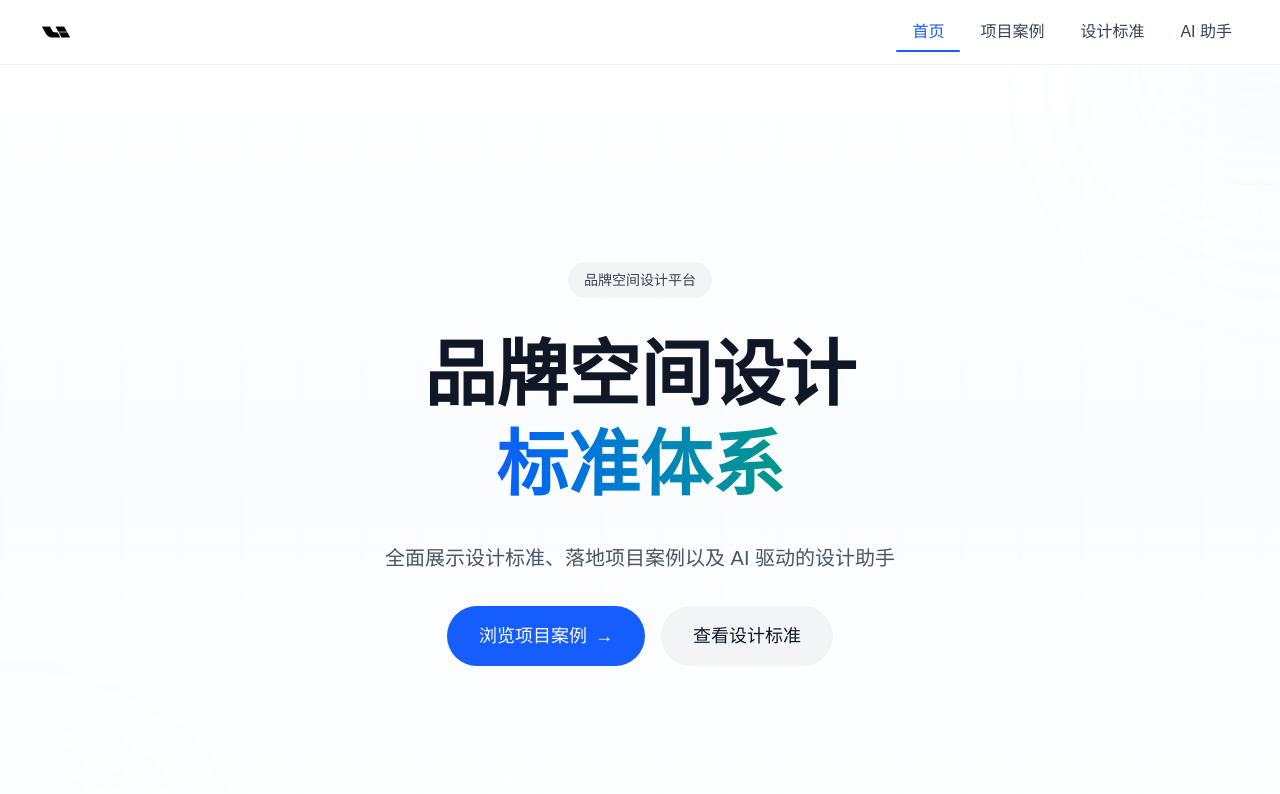
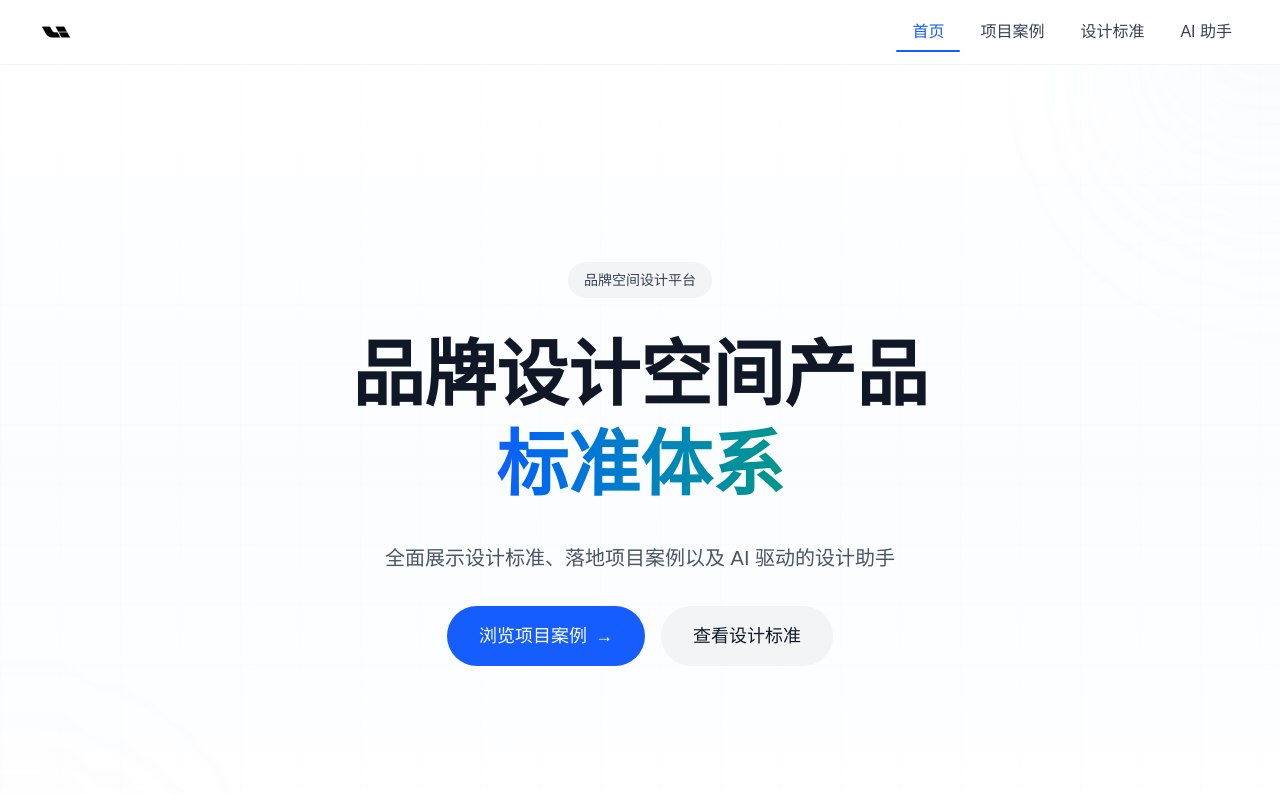
Before and after one commit to 1784810963-afk/brand-space-design-product, a Next.js app in the folder brand-space-web/: page / in a window 1280 px wide. Shown: the top 794 px of the page. Built offline with nearby package versions, Linux system fonts and the light colour scheme.

Commit message:
Update: Change main title to 品牌设计空间产品
Updated the hero section main title from "品牌空间设计" to "品牌设计空间产品"

Co-Authored-By: Claude <noreply@anthropic.com>

```diff
--- a/brand-space-web/components/Hero.tsx
+++ b/brand-space-web/components/Hero.tsx
@@ -81,7 +81,7 @@ export default function Hero() {
             transition={{ delay: 0.3, duration: 0.8 }}
             className="text-5xl sm:text-6xl lg:text-7xl font-bold text-gray-900 leading-tight"
           >
-            品牌空间设计
+            品牌设计空间产品
             <br />
             <span className="bg-gradient-to-r from-blue-600 to-teal-600 bg-clip-text text-transparent">
               标准体系
```
